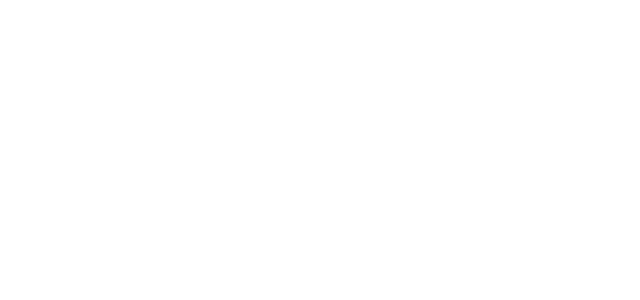
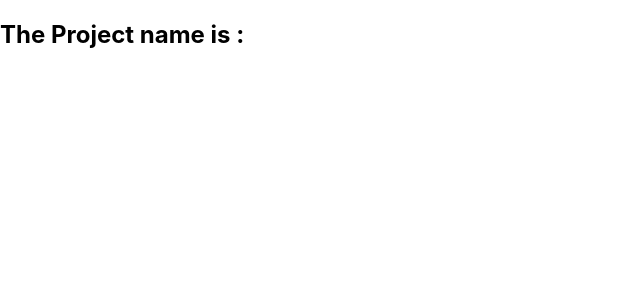
Before and after one commit to vaibhav18matere/react-router-v6, a React (Create React App) app: page /dashboard in a window 1280 px wide. Before the commit this address had no page. Shown: the top 300 px of the page, without its empty margins (0-640 px from the left). Built offline with nearby package versions, Linux system fonts and the light colour scheme.

Commit message:
useNavigate and useLocation

```diff
--- /dev/null
+++ b/src/components/Dashboard.jsx
@@ -0,0 +1,9 @@
+import React from "react";
+import { useLocation } from "react-router-dom";
+
+const Dashboard = () => {
+  const location = useLocation();
+  return <h2>The Project name is : {location.state}</h2>;
+};
+
+export default Dashboard;
--- a/src/components/SingleProject.jsx
+++ b/src/components/SingleProject.jsx
@@ -1,11 +1,19 @@
 import React from "react";
-import { useParams } from "react-router-dom";
+import { useParams, useNavigate } from "react-router-dom";
 
 const SingleProject = () => {
+  const navigate = useNavigate();
   const { id } = useParams();
   return (
     <>
       <h3>The Project Name is - {id}</h3>
+      <button
+        onClick={() => {
+          navigate("/dashboard", { state: id });
+        }}
+      >
+        View Project Name in different page
+      </button>
     </>
   );
 };
--- a/src/index.js
+++ b/src/index.js
@@ -7,6 +7,7 @@ import Projects from "./components/Projects";
 import Webdev from "./components/Webdev";
 import Crypto from "./components/Crypto";
 import SingleProject from "./components/SingleProject";
+import Dashboard from "./components/Dashboard";
 import reportWebVitals from "./reportWebVitals";
 
 import {
@@ -32,6 +33,7 @@ root.render(
           </Route>
           <Route path="crypto" element={<Crypto />} />
         </Route>
+        <Route path="/dashboard" element={<Dashboard />} />
       </Routes>
     </Router>
   </React.StrictMode>
```
